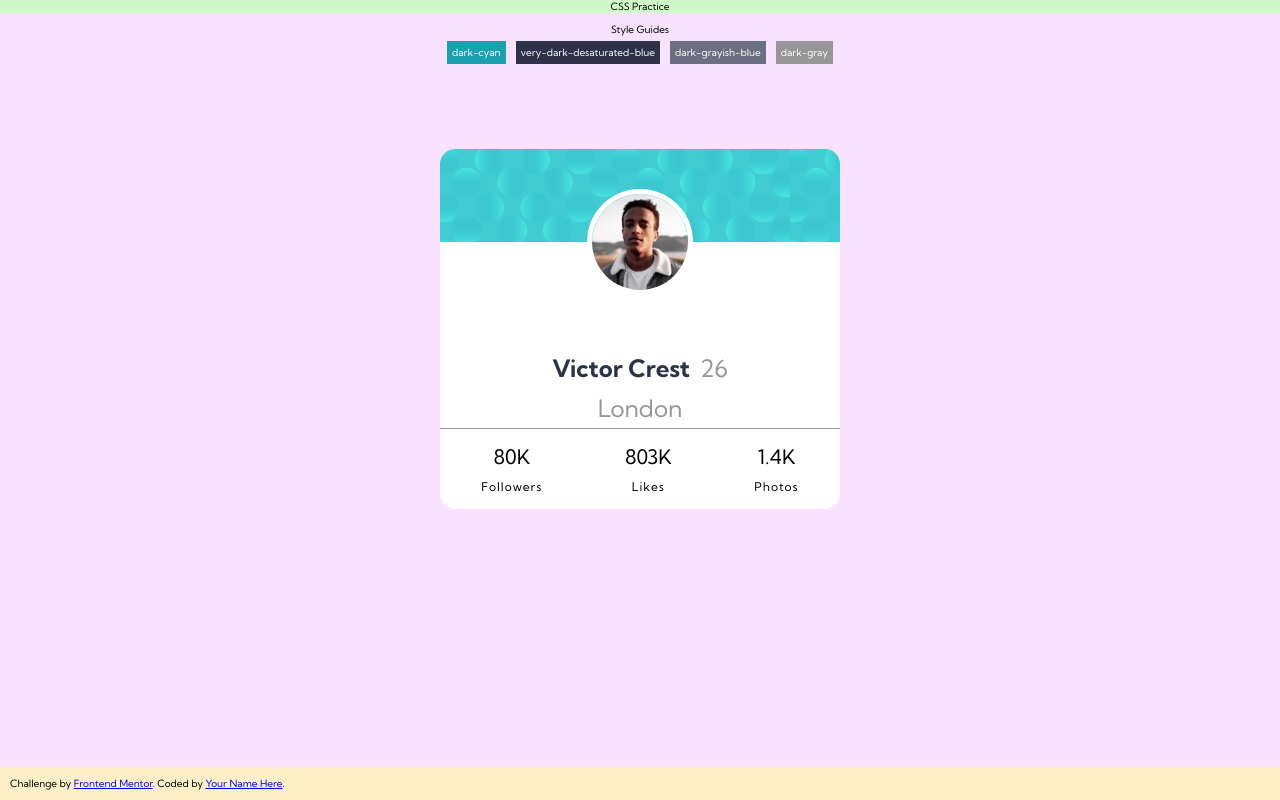
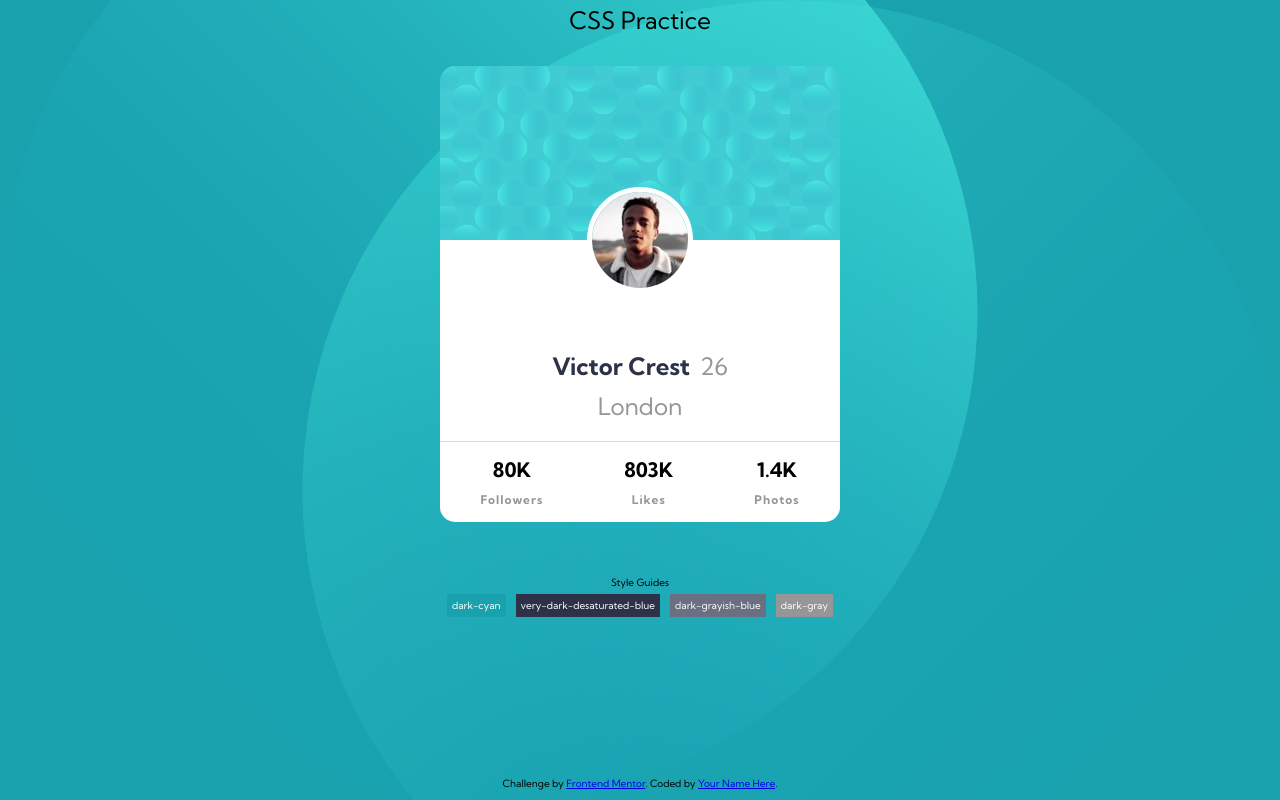
Before and after one commit to shubham-kumar10/profile-card-css, a plain HTML site: page index.html in a window 1280 px wide. Drawn offline with Linux system fonts and the light colour scheme.

Commit message:
Checkpoint 5: Complete

```diff
--- a/index.html
+++ b/index.html
@@ -19,8 +19,38 @@
     <style></style>
   </head>
   <body>
-    <header>CSS Practice</header>
+    <header class="heading-1">CSS Practice</header>
     <main>
+      <section class="card">
+        <section class="card__backdrop"></section>
+        <section class="card__details">
+          <img src="./images/image-victor.jpg" alt="" class="card__details--img " />
+          <article class="card__details--intro">
+            <p class="heading-1 text__bold text__color--primary">
+            Victor Crest
+            </p>
+            <p class="heading-1 text__color--light">26</p>
+          </article>
+          <p class="heading-1 text__color--light">London</p>
+
+        </section>
+        <section class="card__details--footer">
+          <div class="footer__item text__bold">
+            <p class="heading-2">80K</p>
+            <p class="heading-6 text__color--light">Followers</p>
+          </div>
+
+          <div class="footer__item text__bold">
+            <p class="heading-2">803K</p>
+            <p class="heading-6 text__color--light">Likes</p>
+          </div>
+
+          <div class="footer__item text__bold">
+            <p class="heading-2">1.4K</p>
+            <p class="heading-6 text__color--light">Photos</p>
+          </div>
+        </section>
+      </section>
       <section class="styleGuide">
         <p class="styleGuide__title">Style Guides</p>
         <section class="styleGuide__items">
@@ -34,39 +64,6 @@
           <article class="color-4 padding-10 margin-10">dark-gray</article>
         </section>
       </section>
-
-      <section class="card">
-        <section class="card__backdrop"></section>
-        <section class="card__details">
-          <img src="./images/image-victor.jpg" alt="" class="card__details--img " />
-          <article class="card__details--intro">
-            <p class="heading-1 text__bold text__color--primary">
-            Victor Crest
-
-            </p>
-            <p class="heading-1 text__color--light">26</p>
-          </article>
-          <p class="heading-1 text__color--light">London</p>
-
-        </section>
-        <section class="card__details--footer">
-          <div class="footer__item">
-            <p class="heading-2">80K</p>
-            <p class="heading-6">Followers</p>
-          </div>
-
-          <div class="footer__item">
-            <p class="heading-2">803K</p>
-            <p class="heading-6">Likes</p>
-          </div>
-
-          <div class="footer__item">
-            <p class="heading-2">1.4K</p>
-            <p class="heading-6">Photos</p>
-          </div>
-        </section>
-
-      </section>
     </main>
     <footer>
       Challenge by
--- a/styles.css
+++ b/styles.css
@@ -7,6 +7,7 @@
   --very-dark-desaturated-blue: hsl(229, 23%, 23%);
   --dark-grayish-blue: hsl(227, 10%, 46%);
   --dark-gray: hsl(0, 0%, 59%);
+  --light-grey: #d8d9df;
 }
 
 * {
@@ -19,24 +20,28 @@ body {
   flex-direction: column;
   min-height: 100vh;
   margin: 0;
+  background: url(../images/bg-pattern-bottom.svg),
+    url(../images/bg-pattern-top.svg);
+  background-repeat: no-repeat;
+  background-position: right top, left bottom;
+  background-color: hsl(185, 75%, 39%);
 }
 
 header {
-  background-color: #cffac7;
   text-align: center;
+  padding-bottom: 2%;
 }
 
 main {
-  background-color: #f8e2ff;
   flex: 1;
 }
 
 footer {
-  background-color: #fceec7;
   margin-top: auto;
   padding: 1rem;
   font-size: 10px;
   font-family: "Kumbh Sans";
+  text-align: center;
 }
 
 .margin-10 {
@@ -82,17 +87,16 @@ footer {
 }
 
 .card {
-  max-width: 400px;
-  min-height: 500px;
+  width: 400px;
+  height: 500px;
   margin: auto;
   border-radius: 15px;
   display: flex;
   flex-direction: column;
-  justify-content: center;
 }
 
 .card__backdrop {
-  flex-grow: 0.4;
+  flex-grow: 0.8;
   background-image: url(./images/bg-pattern-card.svg);
   border-top-left-radius: 15px;
   border-top-right-radius: 15px;
@@ -103,6 +107,7 @@ footer {
   display: flex;
   flex-direction: column;
   align-items: center;
+  padding-bottom: 15px;
 }
 
 .card__details--img {
@@ -118,7 +123,7 @@ footer {
 .card__details--footer {
   display: flex;
   justify-content: space-around;
-  border-top: 1px solid var(--dark-gray);
+  border-top: 1px solid var(--light-grey);
   border-bottom-left-radius: 15px;
   border-bottom-right-radius: 15px;
   background-color: white;
```
